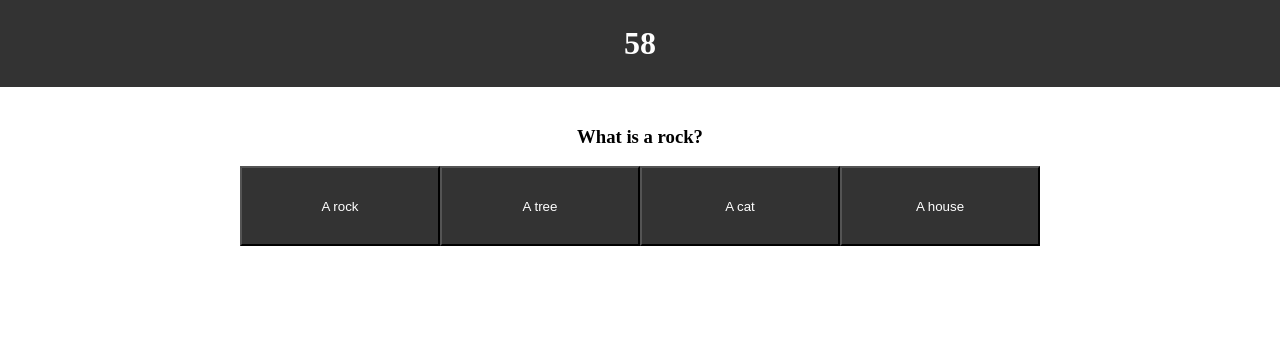
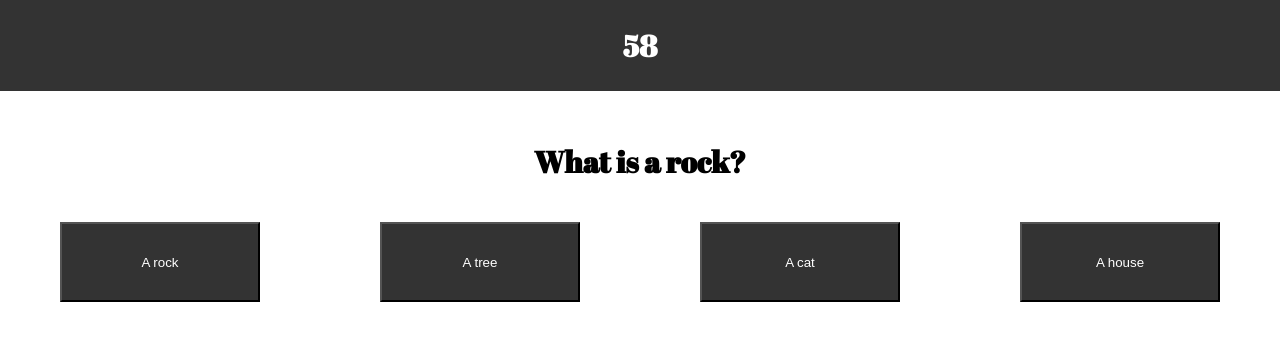
Before and after one commit to julianfl13/CodeQuiz, a plain HTML site: page index.html in a window 1280 px wide. Both pictures are taken after a click on the button "Start Quiz". Drawn offline with Linux system fonts and the light colour scheme.

Commit message:
goes through 3 questions but added 5, needs score and endGame()

```diff
--- a/assets/css/style.css
+++ b/assets/css/style.css
@@ -2,6 +2,8 @@ body{
     padding: 0;
     margin: 0;
     min-height: 100vh;
+    font-family: 'Abril Fatface', cursive;
+
 }
 h1{
     width: 100vw;
@@ -10,6 +12,13 @@ h1{
     padding: 25px 0;
     margin: 0 0 20px;
     text-align: center;
+    letter-spacing: 1.5;
+    font-size: 30px;
+}
+h3{
+    text-align: center;
+    letter-spacing: 1.5;
+    font-size: 30px;
 }
 
 button{
@@ -20,6 +29,10 @@ button{
     background: #333;
     color: #fff;
     transition: all 300ms;
+    margin: 10px auto;
+}
+.hidden{
+    display: none;
 }
 button:hover{
     color: #333;
@@ -46,3 +59,6 @@ flex-direction:column;
 .justify-center{
     justify-content: center;
 }
+.w-100{
+    width: 100%;
+}
--- a/assets/js/index.js
+++ b/assets/js/index.js
@@ -6,20 +6,51 @@ let timeLeft = 60;
 let currQuestions = 0;
 
 const startTimer = () => {
+    //run this block of code every 1000ms
+    //
 setInterval(() => {
     timeLeft--;
-    if(timeLeft <= 0) return;
     quizTimer.innerText = timeLeft;
 } ,1000 );
 };
 
+const checkAnswer = (userAnswer, correctAnswer) => {
+    console.log(userAnswer);
+    console.log(correctAnswer);
+
+    if(currQuestions == questions.length || timeLeft == 0){
+        console.log("Game Over");
+        console.
+        endQuiz();
+    }
+    console.log(currQuestions);
+    console.log(questions.length);
+
+    if(userAnswer !== correctAnswer ){
+        timeLeft -= 10;
+        currQuestions++;
+        renderQuestion(questions[currQuestions]);
+
+
+    }else{
+    currQuestions++;
+    console.log(currQuestions);
+    renderQuestion(questions[currQuestions]);
+
+    }
+
+}
+
 const renderQuestion = ({q, a, c}) => {
+   //index = Math.floor(Math.random() * questions.length);
+
+
     quiz.innerHTML = '';
 
     const div = document.createElement('div');
-    div.className = 'flex column align-center w-100'
-    const buttonContainer = document.createElement('div')
-    buttonContainer.className = 'flex row wrap align-center justify-center w-100'
+    div.className = 'flex column align-center w-100';
+    const buttonContainer = document.createElement('div');
+    buttonContainer.className = 'flex row wrap align-center justify-center w-100';
     const h3 = document.createElement('h3');
     h3.innerText = q;
     div.append(h3);
@@ -27,8 +58,9 @@ const renderQuestion = ({q, a, c}) => {
         const button = document.createElement('button');
         button.innerText = answer;
         //create correct answer functionality
-        button.addEventListener('click',() => null );
+        button.addEventListener('click',() => checkAnswer(index, c) );
         buttonContainer.append(button);
+
     });
 
     div.append(buttonContainer);
@@ -37,6 +69,12 @@ const renderQuestion = ({q, a, c}) => {
 
 const startQuiz = () => {
     startTimer();
-    renderQuestion(questions[0]);
+
+
+    renderQuestion(questions[currQuestions]);
+    console.log("hello");
 };
+
 quizButton.addEventListener('click', startQuiz);
+
+//when adding code you want it to incorporate in without breaking your other code
--- a/assets/js/questions.js
+++ b/assets/js/questions.js
@@ -1,17 +1,27 @@
 const questions = [
     {
         q: 'What is a rock?',
-        c: '0',
+        c: 0,
         a: ['A rock', 'A tree', 'A cat', 'A house']
     },
     {
         q: 'What is a tree?',
-        c: '3',
+        c: 1,
         a: ['A rock', 'A tree', 'A cat', 'A house']
     },
     {
         q: 'What is a house?',
-        c: '1',
+        c: 3,
+        a: ['A rock', 'A tree', 'A cat', 'A house']
+    },
+    {
+        q: 'What is a house?',
+        c: 3,
+        a: ['A rock', 'A tree', 'A cat', 'A house']
+    },
+    {
+        q: 'What is a house?',
+        c: 3,
         a: ['A rock', 'A tree', 'A cat', 'A house']
     }
 ]
--- a/index.html
+++ b/index.html
@@ -5,6 +5,7 @@
     <meta charset="UTF-8">
     <meta name="viewport" content="width=device-width, initial-scale=1.0">
     <link rel="stylesheet" href="assets/css/style.css">
+    <link href="https://fonts.googleapis.com/css2?family=Abril+Fatface&display=swap" rel="stylesheet">
     <title>Code Quiz</title>
 </head>
 
```
